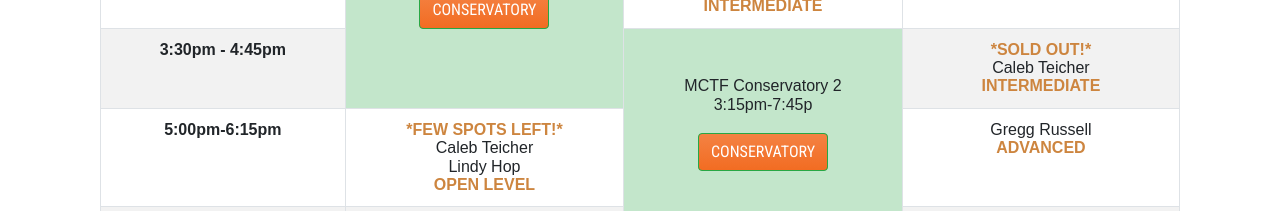
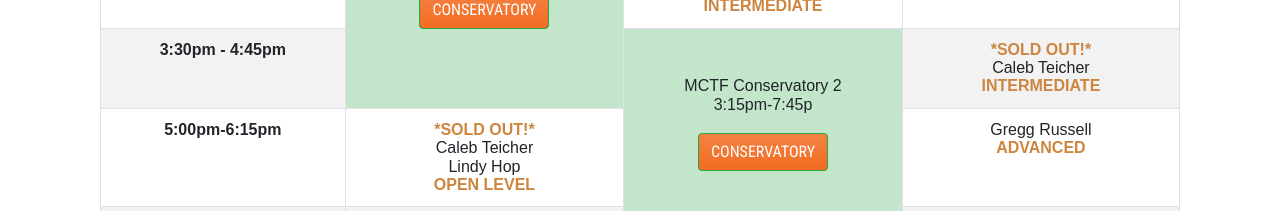
Before and after one commit to jaharonov/new-motor-city-tap-fest, a Vue app: page /#/schedreg in a window 1280 px wide. Shown: the part 1560-1771 px from the top of the page. Built offline with nearby package versions, Linux system fonts and the light colour scheme; a web font is replaced by a local one.

Commit message:
sold out caleb

```diff
--- a/src/components/SchedReg.vue
+++ b/src/components/SchedReg.vue
@@ -205,7 +205,7 @@
     </tr>
     <tr>
       <th scope="row">5:00pm-6:15pm</th>
-      <td><strong>*FEW SPOTS LEFT!*</strong><br/>Caleb Teicher<br/> Lindy Hop<br/><strong>Open Level</strong></td>
+      <td><strong>*SOLD OUT!*</strong><br/>Caleb Teicher<br/> Lindy Hop<br/><strong>Open Level</strong></td>
       <td>Gregg Russell<br/> <strong>Advanced</strong> </td>
     </tr>
     <tr>
```
